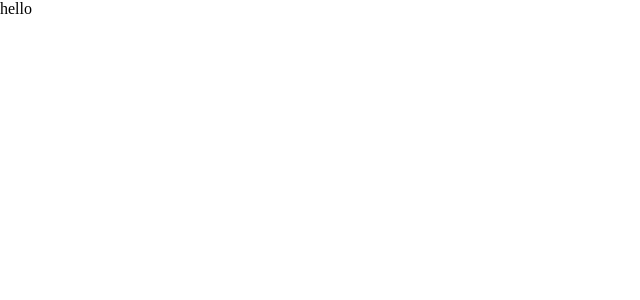
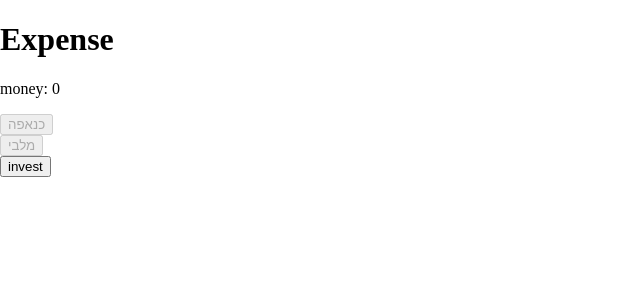
Before and after one commit to leeya018/sex-motivation, a React (Create React App) app: page /expense in a window 1280 px wide. Shown: the top 300 px of the page, without its empty margins (0-640 px from the left). Built offline with nearby package versions, Linux system fonts and the light colour scheme.

Commit message:
expense for malabi and knafe

```diff
--- a/src/App.jsx
+++ b/src/App.jsx
@@ -6,13 +6,29 @@ import {
   Redirect,
 } from "react-router-dom";
 import "./style.css"
+import Invest from "./components/Invest";
+import Expense from "./components/Expense";
 
 function App() {
+  const [money, setMoney] = useState(0);
 
   return (
-    <div className="center">
-      hello
-    </div>
+    <Router>
+      <Switch>
+        <Route exact path="/">
+          <Redirect to="/invest" />
+        </Route>
+
+        <Route path="/invest"  >
+          <Invest updateMoney={setMoney} money={money} />
+        </Route>
+
+        <Route path="/expense" >
+          <Expense updateMoney={setMoney} money={money} />
+        </Route>
+
+      </Switch>
+    </Router>
   )
 
 }
--- /dev/null
+++ b/src/components/Expense.jsx
@@ -0,0 +1,47 @@
+
+import React, { useEffect, useState } from 'react';
+import { useHistory } from "react-router-dom";
+const KNAFE_PRICE = 23
+const MALABI_PRICE = 18
+const KNAFE = "KNAFE"
+const MALABI = "MALABI"
+
+
+
+export default function Expense({ updateMoney, money }) {
+
+  let history = useHistory();
+  const [disableKnafe, setDisableKnafe] = useState(true);
+  const [disableMalabi, setDisableMalabi] = useState(true);
+
+
+  useEffect(() => {
+    updateDisableForSweets(KNAFE_PRICE, setDisableKnafe)
+    updateDisableForSweets(MALABI_PRICE, setDisableMalabi)
+
+  }, [money]);
+
+  function updateDisableForSweets(price, setDisable) {
+    if (price <= money) {
+      setDisable(false)
+    } else {
+      setDisable(true)
+    }
+  }
+
+  function buy(price) {
+    if (money > price) {
+      updateMoney(money - price)
+    }
+  }
+
+  return <div>
+    <h1>Expense</h1>
+    <p>money: {money}</p>
+    <button disabled={disableKnafe} onClick={() => buy(KNAFE_PRICE)}>כנאפה</button><br />
+    <button disabled={disableMalabi} onClick={() => buy(MALABI_PRICE)}>מלבי</button><br />
+
+    <button onClick={e => history.push("/invest")}>invest</button>
+
+  </div>;
+}
--- /dev/null
+++ b/src/components/Invest.jsx
@@ -0,0 +1,16 @@
+import React, { useEffect, useState } from 'react';
+import { useHistory } from "react-router-dom";
+
+
+export default function Invest({ updateMoney, money }) {
+
+  let history = useHistory();
+
+  return <div>
+    <h1>Invest</h1>
+    <p>money: {money}</p>
+    <button onClick={() => updateMoney(money + 5)}>start</button><br />
+    <button onClick={e => history.push("/expense")}>expense</button>
+
+  </div>;
+}
```
